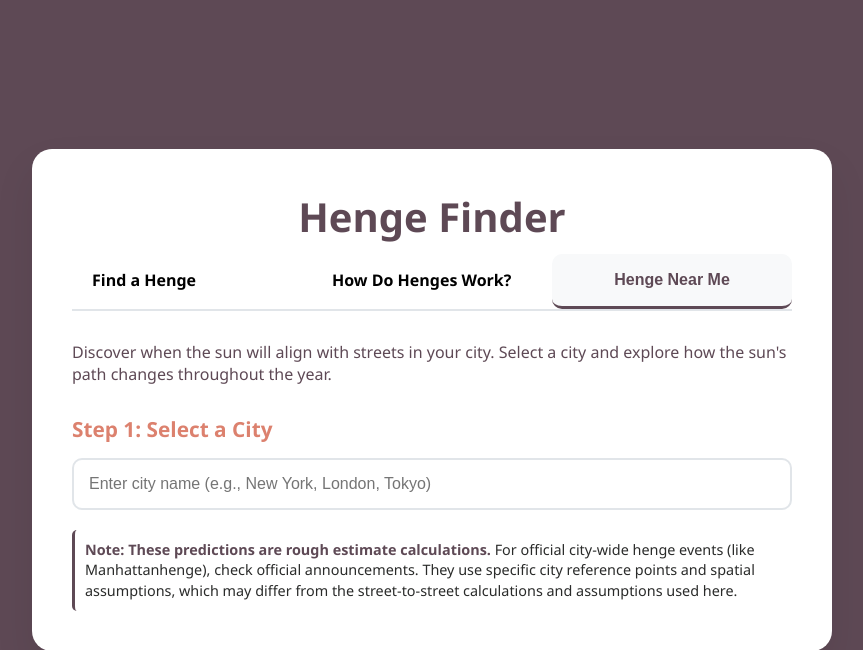
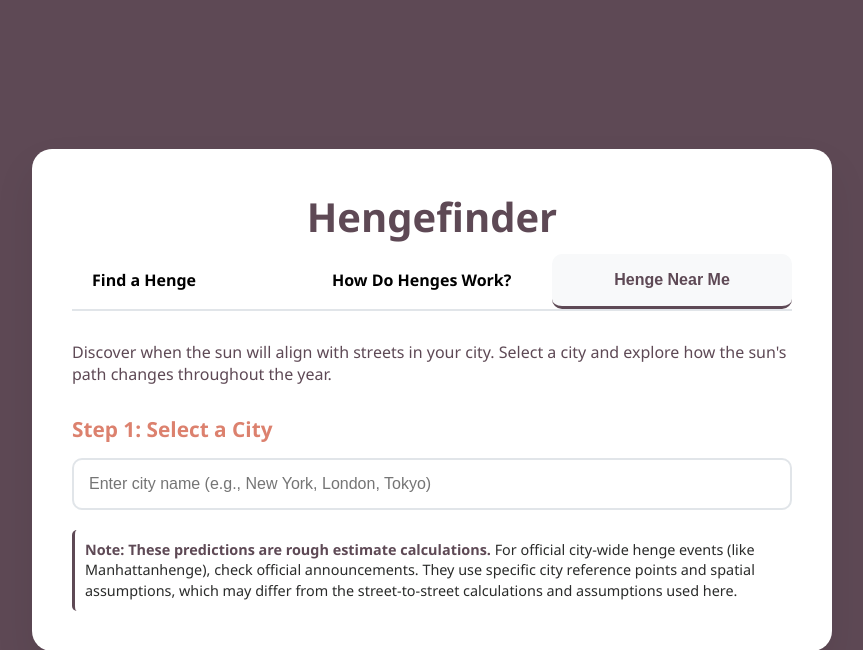
Before and after one commit to vritvo/henge_finder, a Flask app: page /henge_near_me in a window 1280 px wide. Shown: the top 650 px of the page, without its empty margins (208-1071 px from the left). Run offline with Flask 3, Linux system fonts and the light colour scheme; some libraries are stand-ins or nearby versions.

Commit message:
Standardize Hengefinder app name

```diff
--- a/static/js/app.js
+++ b/static/js/app.js
@@ -384,7 +384,7 @@ async function addHengeToCalendar(data) {
     const icsContent = dedent(`
         BEGIN:VCALENDAR
         VERSION:2.0
-        PRODID:-//HengeFinder//EN
+        PRODID:-//Hengefinder//EN
         BEGIN:VEVENT
         UID:${Date.now()}@hengefinder
         DTSTAMP:${formatDate(new Date())}
--- a/static/js/road_filter.js
+++ b/static/js/road_filter.js
@@ -1,4 +1,4 @@
-// Road Filtering Module for Henge Finder
+// Road Filtering Module for Hengefinder
 // Global state management for street highlighting functionality
 
 const RoadFilter = {
--- a/templates/henge_near_me.html
+++ b/templates/henge_near_me.html
@@ -3,7 +3,7 @@
 <head>
     <meta charset="UTF-8">
     <meta name="viewport" content="width=device-width, initial-scale=1.0">
-    <title>Henge Finder</title>
+    <title>Hengefinder</title>
     <link rel="stylesheet" href="https://unpkg.com/leaflet@1.9.4/dist/leaflet.css" />
     <script src="https://unpkg.com/leaflet@1.9.4/dist/leaflet.js"></script>
     <script src="https://unpkg.com/@turf/turf@6.5.0/turf.min.js"></script>
@@ -13,7 +13,7 @@
 </head>
 <body>
     <div class="container">
-        <h1>Henge Finder</h1>
+        <h1>Hengefinder</h1>
 
         <!-- Tab Navigation -->
         <div class="tab-navigation">
--- a/templates/index.html
+++ b/templates/index.html
@@ -3,7 +3,7 @@
 <head>
     <meta charset="UTF-8">
     <meta name="viewport" content="width=device-width, initial-scale=1.0">
-    <title>Henge Finder</title>
+    <title>Hengefinder</title>
     <link rel="stylesheet" href="https://unpkg.com/leaflet@1.9.4/dist/leaflet.css" />
     <script src="https://unpkg.com/leaflet@1.9.4/dist/leaflet.js"></script>
     <script src="https://unpkg.com/@turf/turf@6.5.0/turf.min.js"></script>
@@ -13,12 +13,12 @@
     <!-- Mobile block message -->
     <div class="mobile-block" id="mobileBlock">
         <h1>Desktop Required</h1>
-        <p>Henge Finder requires a desktop or laptop computer.</p>
+        <p>Hengefinder requires a desktop or laptop computer.</p>
         <p>Please visit this site on a desktop browser to find your street's henge alignment.</p>
     </div>
 
     <div class="container" id="mainContainer">
-        <h1>Henge Finder</h1>
+        <h1>Hengefinder</h1>
 
         <!-- Tab Navigation -->
         <div class="tab-navigation">
```
Also changed, not shown: ROAD_HIGHLIGHTING_README.md (+1 -1 lines), README.md.
